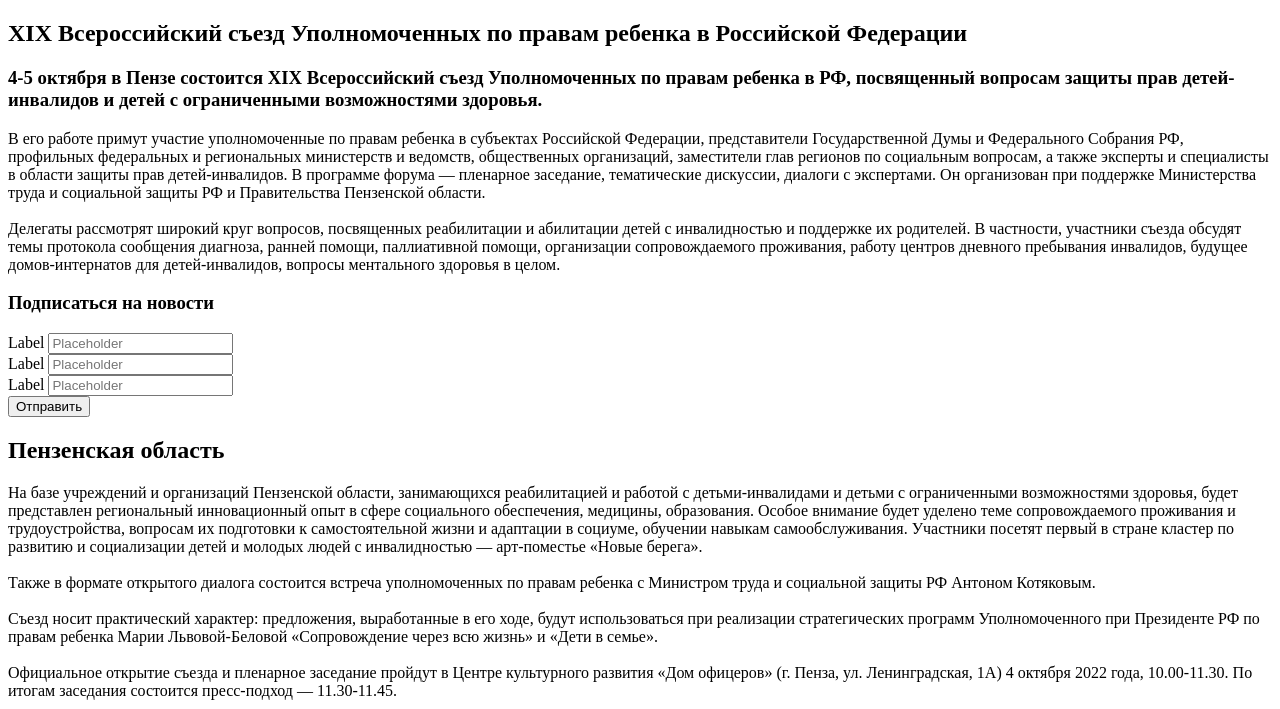
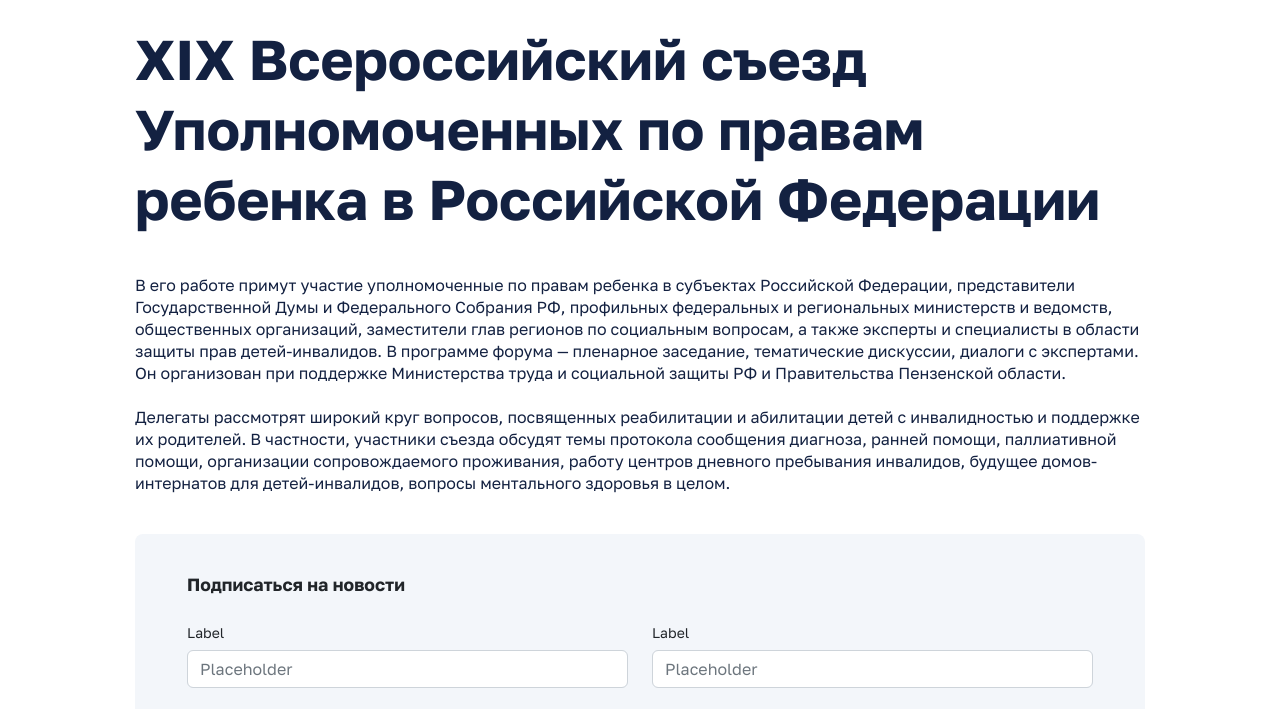
Before and after one commit to ElenaDonova/test_boot, a plain HTML site: page index.html in a window 1280 px wide. Shown: the top 709 px of the page. Drawn offline with Linux system fonts and the light colour scheme.

Commit message:
Update index.html

```diff
--- a/index.html
+++ b/index.html
@@ -4,7 +4,7 @@
     <meta charset="UTF-8" />
     <meta name="viewport" content="width=device-width, initial-scale=1.0" />
     <title>Boot test</title>
-    <link rel="stylesheet" href="css/minified-main.css" />
+    <link rel="stylesheet" href="css/min-main.css" />
     <link rel="preconnect" href="https://fonts.googleapis.com" />
     <link rel="preconnect" href="https://fonts.gstatic.com" crossorigin />
     <link href="https://fonts.googleapis.com/css2?family=Golos+Text:wght@400;700&display=swap" rel="stylesheet"/>
```
